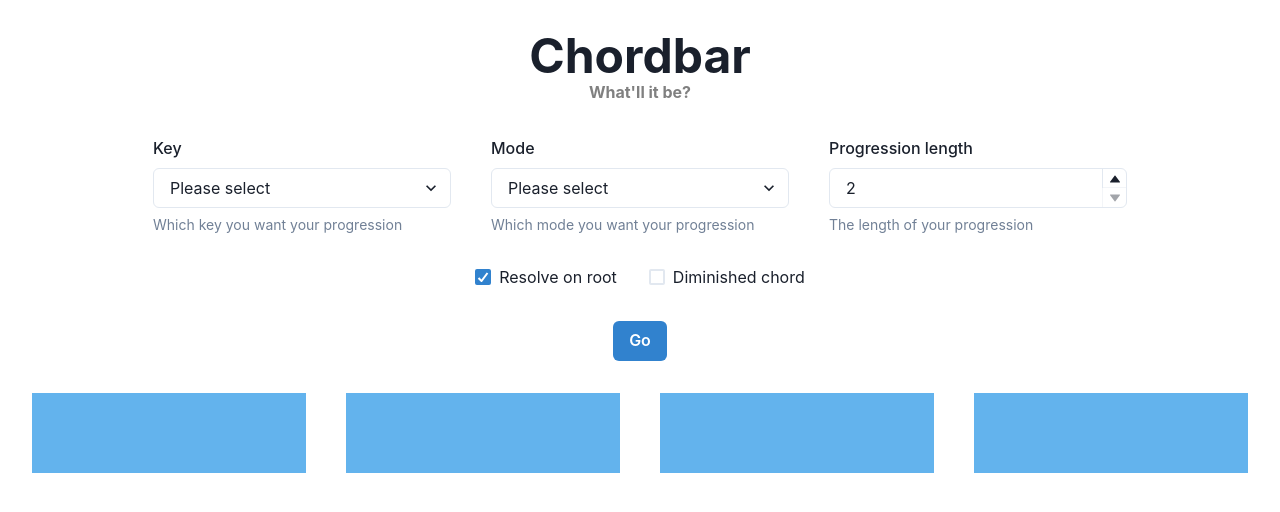
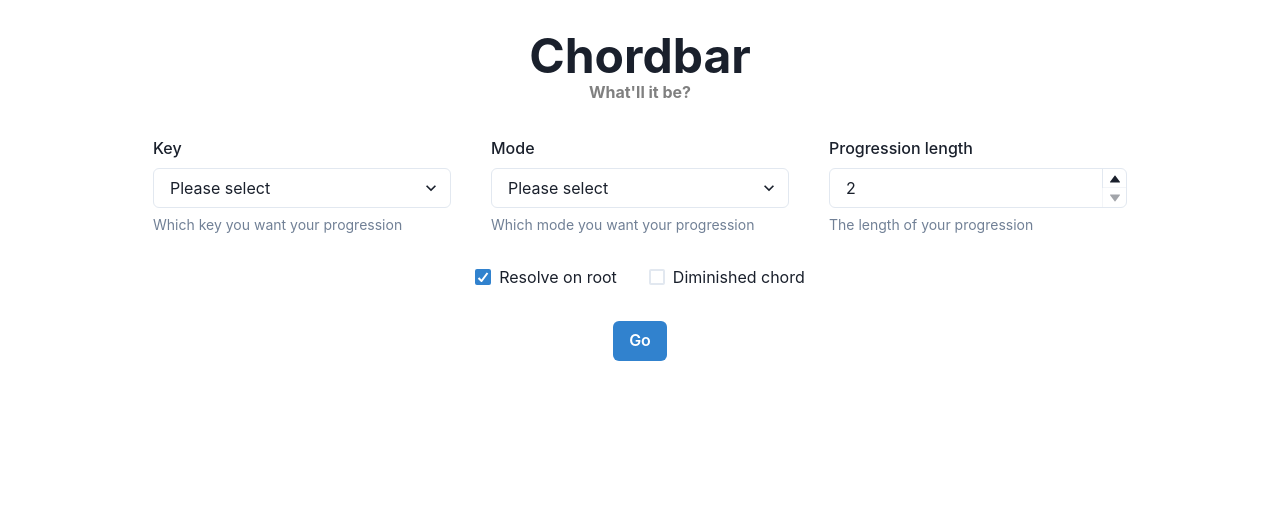
Before and after one commit to lewollerenshaw/chordbar-app, a React (Create React App) app: page / in a window 1280 px wide. Shown: the top 512 px of the page. Built offline with nearby package versions, Linux system fonts and the light colour scheme.

Commit message:
Displaying generated progression in grid

```diff
--- a/src/App.tsx
+++ b/src/App.tsx
@@ -3,19 +3,30 @@ import { Box, Button, Checkbox, FormControl, FormHelperText, FormLabel, Heading,
 import { KeyList, ModeList } from './constants/form';
 import { getChordProgression } from './generator';
 import './App.css';
+import { Progression } from "./constants/models";
 
 const App = () => {
+  /**
+   * Form inputs
+   */
   const [key, setKey] = useState<number | null>(null);
   const [mode, setMode] = useState<number | null>(null);
   const [length, setLength] = useState(2);
   const [isDiminished, setIsDiminished] = useState(false);
   const [resolveRoot, setResolveRoot] = useState(true);
 
+  /**
+   * Chord grid logic variables
+   */
+  const [progression, setProgression] = useState<Progression>();
+
   const generateProgression = () => {
     if (key === null || mode === null) {
       console.log('Problem with form input');
     } else {
-      console.log(getChordProgression(key!, mode!, length, isDiminished, resolveRoot));
+      const progression = getChordProgression(key!, mode!, length, isDiminished, resolveRoot);
+
+      setProgression(progression);
     }
   };
 
@@ -80,11 +91,13 @@ const App = () => {
       </form>
 
       <div className="chords">
-        <SimpleGrid columns={[1, 2, 4]} spacing={10}>
-          <Box bg="blue.300" height="80px"></Box>
-          <Box bg="blue.300" height="80px"></Box>
-          <Box bg="blue.300" height="80px"></Box>
-          <Box bg="blue.300" height="80px"></Box>
+        <SimpleGrid className="chords__grid" columns={[1, 2, 4]} spacing={10}>
+          {progression?.Chords.map((chord) => (
+            <Box bg="blue.300" height="80px"  >
+              <div>{chord.Note}</div>
+              <div>{chord.Type}</div>
+            </Box>
+          ))}
         </SimpleGrid>
       </div>
     </div>
```
